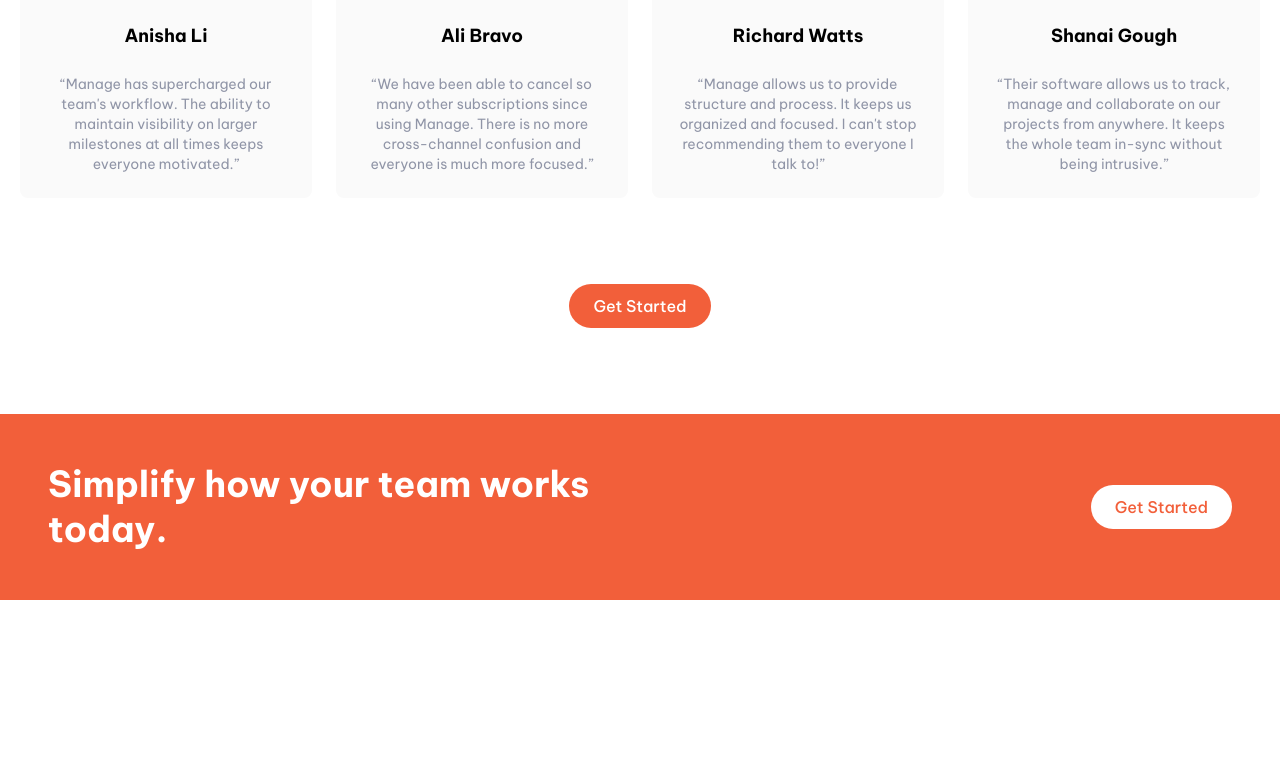
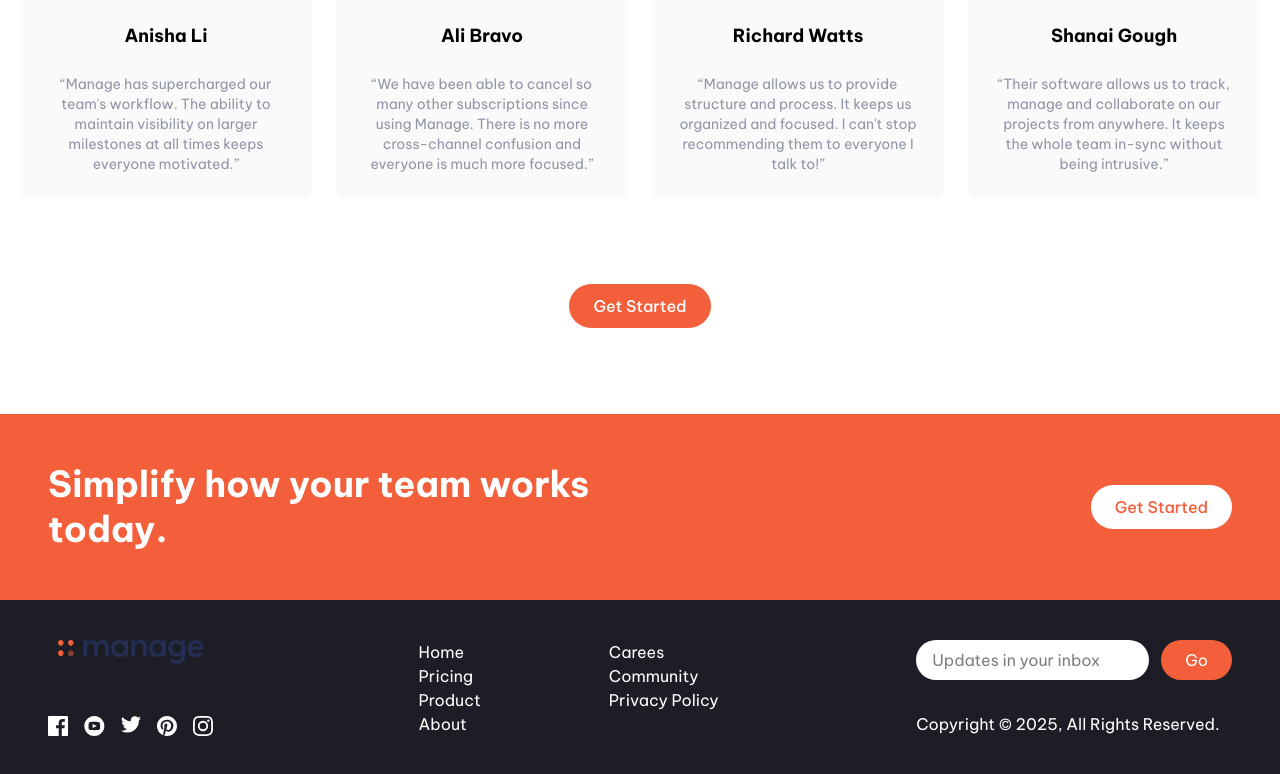
Before and after one commit to MarziaJalili/i-need-it, a React (Vite) app: page / in a window 1280 px wide. Shown: the part 1558-2332 px from the top of the page. Before the commit the page ends 2158 px from the top, so only its background shows below. Built offline with nearby package versions, Linux system fonts and the light colour scheme.

Commit message:
added the footer and finger crossed it works

```diff
--- a/src/App.jsx
+++ b/src/App.jsx
@@ -3,6 +3,7 @@
 import Features from "./components/features/Features";
 import Testimonials from "./components/Testimonials";
 import Cta from "./components/Cta";
+import Footer from "./components/footer/Footer";
 
 import { useState } from "react";
 const App = () => {
@@ -15,6 +16,7 @@
       <Features />
       <Testimonials />
       <Cta />
+      <Footer darkMood={darkMood} />
     </main>
   );
 };
--- /dev/null
+++ b/src/components/footer/Footer.jsx
@@ -0,0 +1,62 @@
+import { useEffect, useState } from "react";
+import Logo from "../Logo";
+import SocialIcons from "./SocialIcons";
+import ListContainer from "./ListContainer";
+import Form from "./Form";
+const Footer = ({ darkMood }) => {
+  // modify the screen size
+  const [windowWidth, setWindowWidth] = useState(window.innerWidth);
+  const [range, setRange] = useState(windowWidth > 600 ? 50 : 20);
+
+  useEffect(() => {
+    window.addEventListener("resize", () => {
+      setWindowWidth(window.innerWidth);
+      setRange((prev) => {
+        return windowWidth > 600 ? 50 : 20;
+      });
+    });
+  }, []);
+
+  // generate bubbles
+  const bubblesData = Array.from(
+    { length: windowWidth > 1000 ? 90 : 70 },
+    (_, index) => index + 1
+  );
+
+  const bubbles = bubblesData.map((number) => {
+    const randomNum = Math.floor(Math.random() * range) + 10;
+    const style = {
+      "--i": randomNum,
+    };
+    return (
+      <span
+        style={style}
+        key={number}
+        className={`animate-move rounded-full relative block w-[20px] h-[20px] ${
+          number % 2 === 0 ? "bg-amber-200" : "bg-Bright-Red-Sup-Light"
+        }`}
+      ></span>
+    );
+  });
+
+  return (
+    <footer className="w-[100vw] bg-Very-Dark-Blue flex flex-col-reverse justify-between px-12 py-10 space-y-8 md:flex-row md:space-y-0">
+      <div className="flex flex-col-reverse items-center justify-between space-y-12 md:flex-col md:space-y-0 md:items-center">
+        <Logo darkMood={darkMood} />
+        <p className="mx-auto my-6 text-center text-white md:hidden">
+          Copyright &copy; 2025, All Rights Reserved.
+        </p>
+        <SocialIcons />
+      </div>
+      <ListContainer />
+      <Form />
+      <div
+        className={`-z-1 pointer-events-none bubbles fixed flex  inset-0 gap-1 flex-wrap w-[100vw]`}
+      >
+        {bubbles}
+      </div>
+    </footer>
+  );
+};
+
+export default Footer;
--- /dev/null
+++ b/src/components/footer/Form.jsx
@@ -0,0 +1,25 @@
+const Form = () => {
+  return (
+    <div className="flex flex-col justify-between">
+      <form
+        action="
+    #"
+        className="flex space-x-3"
+      >
+        <input
+          type="text"
+          className="bg-white flex-1 px-4 rounded-full focus:outline-none"
+          placeholder="Updates in your inbox"
+        />
+        <button className="dark-btn px-6 py-2 text-white rounded-full bg-Bright-Red hover:bg-Bright-Red-Sup-Light focus:outline-none">
+          Go
+        </button>
+      </form>
+      <p className="hidden text-white md:block">
+        Copyright &copy; 2025, All Rights Reserved.
+      </p>
+    </div>
+  );
+};
+
+export default Form;
--- /dev/null
+++ b/src/components/footer/ListContainer.jsx
@@ -0,0 +1,39 @@
+import React from "react";
+
+const ListContainer = () => {
+  return (
+    <ul className="flex justify-around space-x-6 ml-2 lg:space-x-32">
+      <li className="flex flex-col space-y-3 text-white">
+        <ul>
+          <li className="transition-colors hover:text-Bright-Red">
+            <a href="#">Home</a>
+          </li>
+          <li className="transition-colors hover:text-Bright-Red">
+            <a href="#">Pricing</a>
+          </li>
+          <li className="transition-colors hover:text-Bright-Red">
+            <a href="#">Product</a>
+          </li>
+          <li className="transition-colors hover:text-Bright-Red">
+            <a href="# ">About</a>
+          </li>
+        </ul>
+      </li>
+      <li className="flex flex-col space-y-3 text-white">
+        <ul>
+          <li className="transition-colors hover:text-Bright-Red">
+            <a href="#">Carees</a>
+          </li>
+          <li className=" transition-colors hover:text-Bright-Red">
+            <a href="#">Community</a>
+          </li>
+          <li className="transition-colors hover:text-Bright-Red">
+            <a href="#">Privacy Policy</a>
+          </li>
+        </ul>
+      </li>
+    </ul>
+  );
+};
+
+export default ListContainer;
--- /dev/null
+++ b/src/components/footer/SocialIcons.jsx
@@ -0,0 +1,57 @@
+const icons = [
+  <svg width="20" height="20" xmlns="http://www.w3.org/2000/svg">
+    <path
+      fill="white"
+      d="M18.896 0H1.104C.494 0 0 .494 0 1.104v17.793C0 19.506.494 20 1.104 20h9.58v-7.745H8.076V9.237h2.606V7.01c0-2.583 1.578-3.99 3.883-3.99 1.104 0 2.052.082 2.329.119v2.7h-1.598c-1.254 0-1.496.597-1.496 1.47v1.928h2.989l-.39 3.018h-2.6V20h5.098c.608 0 1.102-.494 1.102-1.104V1.104C20 .494 19.506 0 18.896 0z"
+      fillRule="nonzero"
+    />
+  </svg>,
+  <svg xmlns="http://www.w3.org/2000/svg" width="21" height="20">
+    <path
+      fill="white"
+      d="M10.333 0c-5.522 0-10 4.478-10 10 0 5.523 4.478 10 10 10 5.523 0 10-4.477 10-10 0-5.522-4.477-10-10-10zm3.701 14.077c-1.752.12-5.653.12-7.402 0C4.735 13.947 4.514 13.018 4.5 10c.014-3.024.237-3.947 2.132-4.077 1.749-.12 5.651-.12 7.402 0 1.898.13 2.118 1.059 2.133 4.077-.015 3.024-.238 3.947-2.133 4.077zM8.667 8.048l4.097 1.949-4.097 1.955V8.048z"
+    />
+  </svg>,
+
+  <svg width="20" height="17" xmlns="http://www.w3.org/2000/svg">
+    <path
+      fill="white"
+      d="M20 2.172a8.192 8.192 0 01-2.357.646 4.11 4.11 0 001.805-2.27 8.22 8.22 0 01-2.606.996A4.096 4.096 0 0013.847.248c-2.65 0-4.596 2.472-3.998 5.037A11.648 11.648 0 011.392 1a4.109 4.109 0 001.27 5.478 4.086 4.086 0 01-1.858-.513c-.045 1.9 1.318 3.679 3.291 4.075a4.113 4.113 0 01-1.853.07 4.106 4.106 0 003.833 2.849A8.25 8.25 0 010 14.658a11.616 11.616 0 006.29 1.843c7.618 0 11.923-6.434 11.663-12.205A8.354 8.354 0 0020 2.172z"
+      fillRule="nonzero"
+    />
+  </svg>,
+  <svg width="20" height="20" xmlns="http://www.w3.org/2000/svg">
+    <path
+      fill="white"
+      d="M10 0C4.477 0 0 4.477 0 10c0 4.237 2.636 7.855 6.356 9.312-.088-.791-.167-2.005.035-2.868.181-.78 1.172-4.97 1.172-4.97s-.299-.6-.299-1.486c0-1.39.806-2.428 1.81-2.428.852 0 1.264.64 1.264 1.408 0 .858-.546 2.14-.828 3.33-.236.995.5 1.807 1.48 1.807 1.778 0 3.144-1.874 3.144-4.58 0-2.393-1.72-4.068-4.176-4.068-2.845 0-4.516 2.135-4.516 4.34 0 .859.331 1.781.745 2.281a.3.3 0 01.069.288l-.278 1.133c-.044.183-.145.223-.335.134-1.249-.581-2.03-2.407-2.03-3.874 0-3.154 2.292-6.052 6.608-6.052 3.469 0 6.165 2.473 6.165 5.776 0 3.447-2.173 6.22-5.19 6.22-1.013 0-1.965-.525-2.291-1.148l-.623 2.378c-.226.869-.835 1.958-1.244 2.621.937.29 1.931.446 2.962.446 5.523 0 10-4.477 10-10S15.523 0 10 0z"
+      fillRule="nonzero"
+    />
+  </svg>,
+  <svg width="20" height="20" xmlns="http://www.w3.org/2000/svg">
+    <path
+      fill="white"
+      d="M10 1.802c2.67 0 2.987.01 4.042.059 2.71.123 3.975 1.409 4.099 4.099.048 1.054.057 1.37.057 4.04 0 2.672-.01 2.988-.057 4.042-.124 2.687-1.387 3.975-4.1 4.099-1.054.048-1.37.058-4.041.058-2.67 0-2.987-.01-4.04-.058-2.718-.124-3.977-1.416-4.1-4.1-.048-1.054-.058-1.37-.058-4.041 0-2.67.01-2.986.058-4.04.124-2.69 1.387-3.977 4.1-4.1 1.054-.048 1.37-.058 4.04-.058zM10 0C7.284 0 6.944.012 5.877.06 2.246.227.227 2.242.061 5.877.01 6.944 0 7.284 0 10s.012 3.057.06 4.123c.167 3.632 2.182 5.65 5.817 5.817 1.067.048 1.407.06 4.123.06s3.057-.012 4.123-.06c3.629-.167 5.652-2.182 5.816-5.817.05-1.066.061-1.407.061-4.123s-.012-3.056-.06-4.122C19.777 2.249 17.76.228 14.124.06 13.057.01 12.716 0 10 0zm0 4.865a5.135 5.135 0 100 10.27 5.135 5.135 0 000-10.27zm0 8.468a3.333 3.333 0 110-6.666 3.333 3.333 0 010 6.666zm5.338-9.87a1.2 1.2 0 100 2.4 1.2 1.2 0 000-2.4z"
+      fillRule="nonzero"
+    />
+  </svg>,
+];
+
+const SocialIcons = ({ darkMood }) => {
+  const socialIcons = icons.map((icon, index) => {
+    return (
+      <li key={index}>
+        <a href="#" aria-label="Social Media Link">
+          {icon}
+        </a>
+      </li>
+    );
+  });
+
+  return (
+    <ul className="social-media flex justify-center space-x-4 ">
+      {socialIcons}
+    </ul>
+  );
+};
+
+export default SocialIcons;
--- a/src/components/header/Header.jsx
+++ b/src/components/header/Header.jsx
@@ -1,6 +1,6 @@
 import MobileNav from "./MobileNav";
 import ToggleButton from "./ToggleButton";
-import Logo from "../../Logo";
+import Logo from "../Logo";
 
 import { useState } from "react";
 
```
Also changed, not shown: src/components/Logo.jsx (renamed from src/Logo.jsx).
